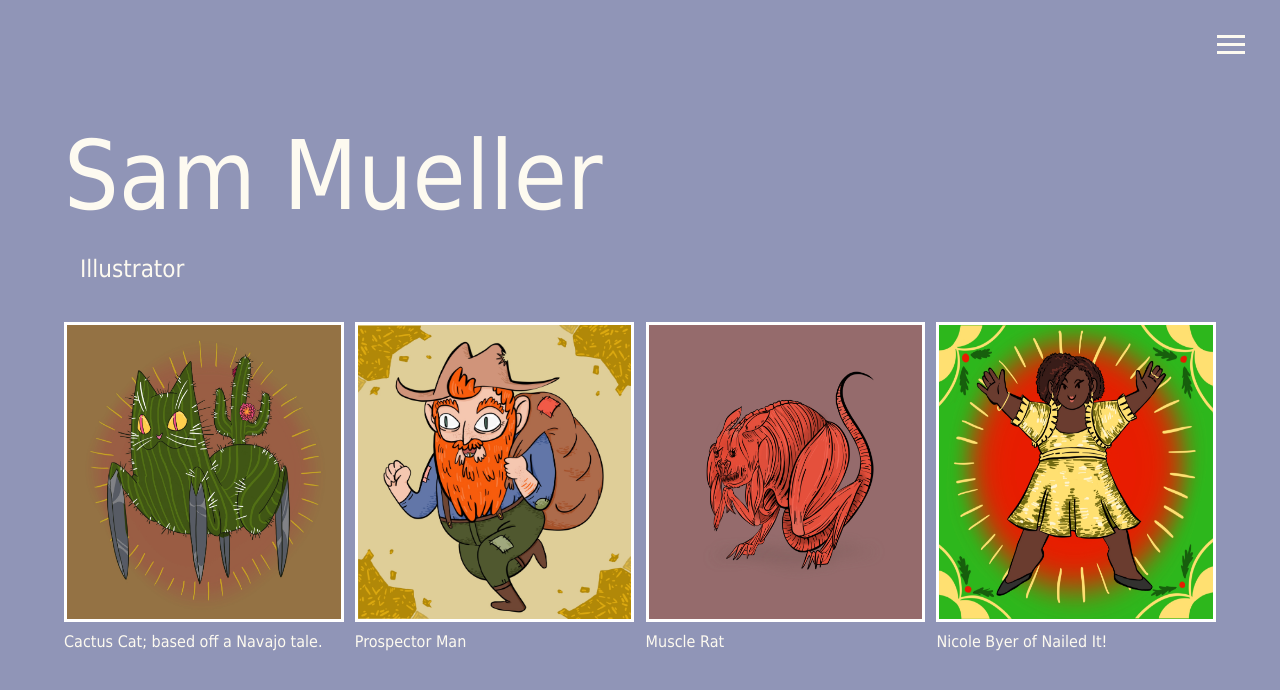
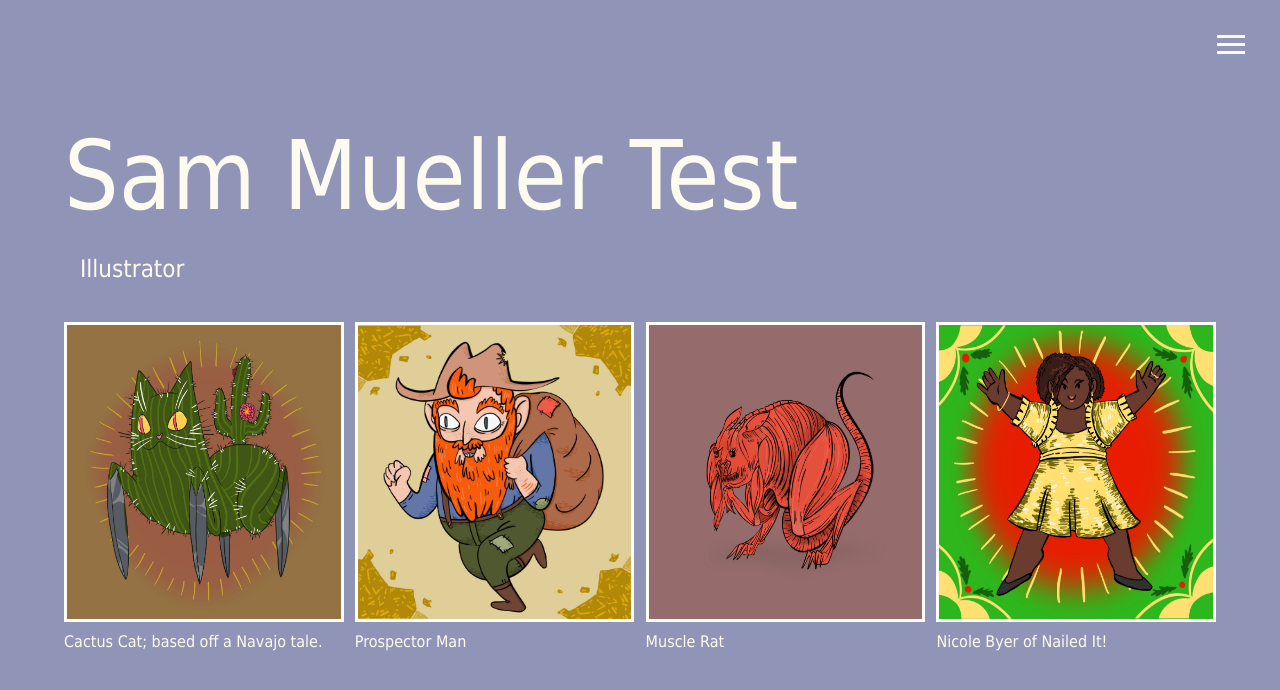
Before and after one commit to Esotastic/sam-art-portfolio, a website: page dist/index.html in a window 1280 px wide. Drawn offline with Linux system fonts and the light colour scheme; a web font is replaced by a local one.

Commit message:
test change for gh-pages

```diff
--- a/dist/index.html
+++ b/dist/index.html
@@ -47,7 +47,7 @@
 
 	<main id="home">
 		<h1 class="lg-heading">
-			Sam Mueller
+			Sam Mueller Test
 		</h1>
 		<h2 class="sm-heading">
 			Illustrator
```
Also changed, not shown: 1 other file.
